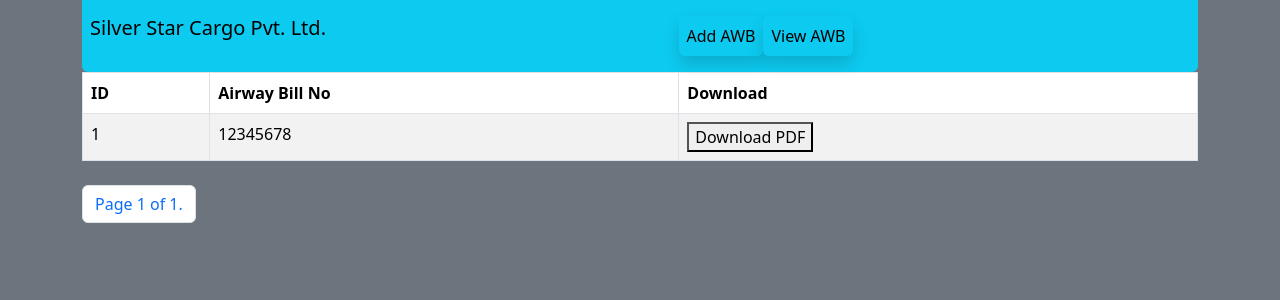
After one commit to dibas1234567890/Airway-Bill-Filler, a Django app: page /viewawbs/ in a window 1280 px wide. The commit adds this page. Shown: the top 300 px of the page. Run offline with Django 5.2, Linux system fonts and the light colour scheme; data comes from the database, SQL or seed files in the repository; both versions use the stored data as it was after the commit; some libraries are stand-ins or nearby versions.

Commit message:
feat: add header and dynamic PDF of airwaybill download added

```diff
--- a/awbfillerapp/forms.py
+++ b/awbfillerapp/forms.py
@@ -4,6 +4,8 @@ from typing import Any, Mapping, __all__
 from awbfillerapp.models import airwayBill
 
 class awb_form(forms.ModelForm):
+    flight_date = forms.DateField(widget=forms.SelectDateWidget)
+    flight_date_carrier = forms.DateField(widget=forms.SelectDateWidget)
 
     class Meta:
         model = airwayBill
--- a/awbfillerapp/models.py
+++ b/awbfillerapp/models.py
@@ -3,7 +3,7 @@ from django.db import models
 class airwayBill(models.Model):
     shipper_name = models.CharField(max_length=255, null=True, blank=True, default = '')
     shipper_address = models.TextField(blank=True, default = '')
-    awb_no = models.CharField(max_length=100, null=True, blank=True, default = '')
+    awb_no = models.CharField(max_length=100, unique=True,null=True, blank=True, default = '')
     issued_by = models.CharField(max_length=100, blank=True, default = '')
     consignee_name = models.CharField(max_length=255, blank=True, default = '')
     consignee_address = models.TextField(blank=True, default = '')
@@ -68,3 +68,5 @@ class airwayBill(models.Model):
 
     def __str__(self):
         return f'AWB No: {self.awb_no} - Shipper: {self.shipper_name}'
+    class Meta:
+        ordering = ['-id']
--- /dev/null
+++ b/awbfillerapp/templates/header.html
@@ -0,0 +1,40 @@
+<!DOCTYPE html>
+<html lang="en">
+
+<head>
+    <meta charset="UTF-8">
+    <meta name="viewport" content="width=device-width, initial-scale=1.0">
+    <title>Document</title>
+</head>
+
+<body>
+    <div class="container">
+        <div class="row">
+            <div class="col-lg-12">
+                <nav class="navbar navbar-expand-lg bg-info rounded-bottom justify-content-center ">
+                   <p class="navbar-brand mx-2"> Silver Star Cargo Pvt. Ltd.</p>
+                    <button class="navbar-toggler" type="button" data-bs-toggle="collapse" data-bs-target="#navbarNav">
+                        <span class="navbar-toggler-icon bg-white"></span>
+                    </button>
+                    <div class="collapse navbar-collapse" id="navbarNav">
+                        <ul class="navbar-nav mx-auto">
+                            <li class="nav-item">
+                                <a href="" class="nav-link link-light bg-info text-black shadow rounded">Add
+                                    AWB</a>
+                            </li>
+                            <li class="nav-item">
+                                <a href="" class="nav-link link-light bg-info text-black shadow rounded">View
+                                    AWB</a>
+                            </li>
+
+
+
+                        </ul>
+                    </div>
+                </nav>
+            </div>
+        </div>
+    </div>
+</body>
+
+</html>
--- a/awbfillerapp/templates/index.html
+++ b/awbfillerapp/templates/index.html
@@ -10,7 +10,8 @@
     <title>Silver Star Cargo Airway Bill App</title>
 </head>
 
-<body>
+<body class="bg-secondary
+">
 
 
     <div class="container col-lg-12">
@@ -35,7 +36,7 @@
                                         </td>
                                     </tr>
                                     <tr>
-                                        <td>{{ i}} </td>
+                                        <td>{{i}} </td>
 
                                     </tr>
                                     {% endfor %}
--- /dev/null
+++ b/awbfillerapp/templates/viewawb.html
@@ -0,0 +1,85 @@
+<!DOCTYPE html>
+<html lang="en">
+{% load bootstrap5 %}
+{% include 'header.html' %}
+<head>
+    <meta charset="UTF-8">
+    <meta name="viewport" content="width=device-width, initial-scale=1.0">
+    <title>AWBs</title>
+    <link rel="stylesheet" href="https://cdn.jsdelivr.net/npm/bootstrap@5.3.2/dist/css/bootstrap.min.css"
+        integrity="sha384-T3c6CoIi6uLrA9TneNEoa7RxnatzjcDSCmG1MXxSR1GAsXEV/Dwwykc2MPK8M2HN" crossorigin="anonymous">
+</head>
+
+<body class="bg-secondary">
+
+    <div class="container">
+        <div class="row">
+            <div class="col-lg-12 ">
+
+
+                <table class="table table-striped table-bordered">
+                    <thead class="thead-dark">
+                        <th>
+                            ID </th>
+                            <th>
+                                Airway Bill No
+                            </th>
+                            <th>
+                                Download
+                            </th>
+                    </thead>
+                    {% for airwayBill in page_obj %}
+                    <tr>
+                        <td>
+                            {{ airwayBill.id }}
+                        </td>
+                        <td>
+                            {{ airwayBill.awb_no }}
+                        </td>
+                        <td>
+                            <a href="{% url 'export' id=airwayBill.id  %} "><button> Download PDF </button></a>
+                        </td>
+                    </tr>
+                    {% endfor %}
+                </table>
+            </div>
+        </div>
+    </div>
+    <div class="container">
+        <div class="row">
+            <div class="col-lg-12">
+                <div class="d-flex mt-2 .justify-content-end">
+                    <nav aria-label="Page navigation example">
+                        <ul class="pagination">
+                            {% if page_obj.has_previous %}
+                            <li class="page-item"><a href="?page=1" class="page-link">&laquo; first</a></li>
+                            <li class="page-item">
+                                <a href="?page={{ page_obj.previous_page_number }}" class="page-link">previous</a>
+                            </li>
+                            {% endif %}
+                            <li class="page-item"><a class="page-link" href="#">
+                                    Page {{ page_obj.number }} of {{ page_obj.paginator.num_pages }}.
+                                </a></li>
+                            {% if page_obj.has_next %}
+                            <li class="page-item">
+
+                                <a href="?page={{ page_obj.next_page_number }}" class="page-link">next</a>
+                            </li>
+                            <li class="page-item">
+                                <a href="?page={{ page_obj.paginator.num_pages }}" class="page-link">last &raquo;</a>
+                                {% endif %}
+                            </li>
+                        </ul>
+                    </nav>
+
+
+                </div>
+            </div>
+    </div>
+</body>
+
+<script src="https://cdn.jsdelivr.net/npm/bootstrap@5.3.2/dist/js/bootstrap.min.js"
+    integrity="sha384-BBtl+eGJRgqQAUMxJ7pMwbEyER4l1g+O15P+16Ep7Q9Q+zqX6gSbd85u4mG4QzX+"
+    crossorigin="anonymous"></script>
+
+</html>
--- a/awbfillerapp/urls.py
+++ b/awbfillerapp/urls.py
@@ -1,4 +1,5 @@
 
+from awbfillerapp.views.view_awbs import awbView
 from awbfillerapp.views.homepageformview import index
 from awbfillerapp.views.pdfExporter import pdfExport
 from django.urls import path
@@ -6,6 +7,7 @@ from django.urls import path
 
 urlpatterns = [
     path('', index.form),
-    path('pdfexport/',pdfExport.exporter, name='export' ),
+    path('pdfexport/<int:id>/',pdfExport.exporter, name='export' ),
+    path('viewawbs/',awbView.viewer, name='viewer' ),
 
 ]
--- a/awbfillerapp/views/pdfExporter.py
+++ b/awbfillerapp/views/pdfExporter.py
@@ -5,11 +5,11 @@ from fillpdf import fillpdfs
 from awbfillerapp.models import airwayBill
 
 class pdfExport(View):
-    def exporter(request):
+    def exporter(request, id):
         file_path = 'Air Waybill Form _ Printable Template (4).pdf'
         form_fields = list(fillpdfs.get_form_fields(file_path))
         # print(form_fields)
-        ShippingInfo = airwayBill.objects.get(pk=1)
+        ShippingInfo = airwayBill.objects.get(pk=id)
 
         form_fields_mapping = {
     'Text-shipper-name': ShippingInfo.shipper_name,
--- /dev/null
+++ b/awbfillerapp/views/view_awbs.py
@@ -0,0 +1,14 @@
+from django.shortcuts import render
+from django.views import View
+from awbfillerapp.models import airwayBill
+from django.core.paginator import Paginator, EmptyPage, PageNotAnInteger
+
+class awbView(View):
+    def viewer(request):
+        objects_list = airwayBill.objects.all()
+        p = Paginator(objects_list, 10)
+        page_number = request.GET.get('page')
+        page_obj = p.get_page(page_number)
+        context = {'page_obj': page_obj}
+
+        return render(request, 'viewawb.html', context)
```
Also changed, not shown: awbfillerapp/migrations/0005_alter_airwaybill_options_alter_airwaybill_awb_no.py (added), db.sqlite3, 1 other file.
